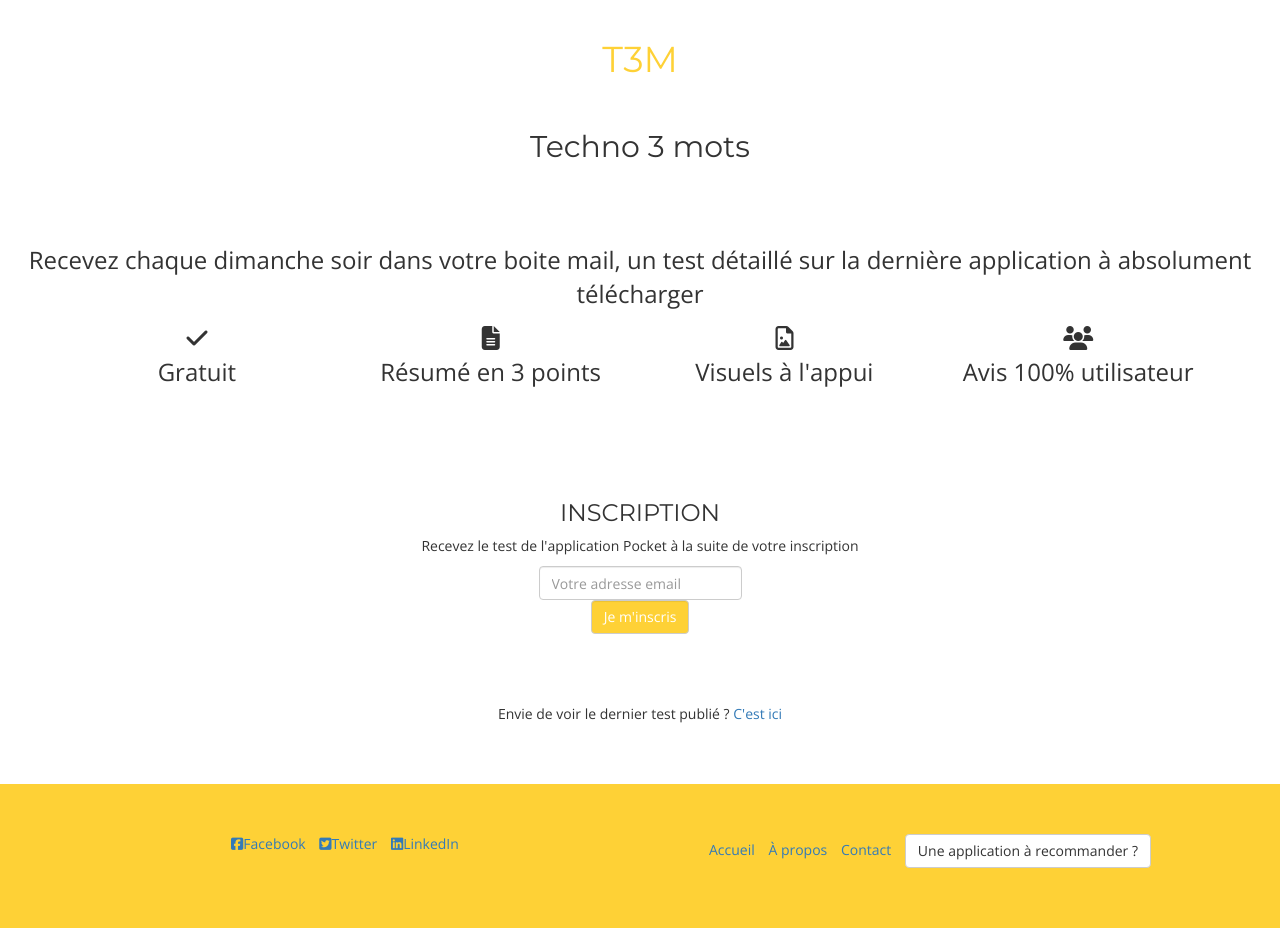
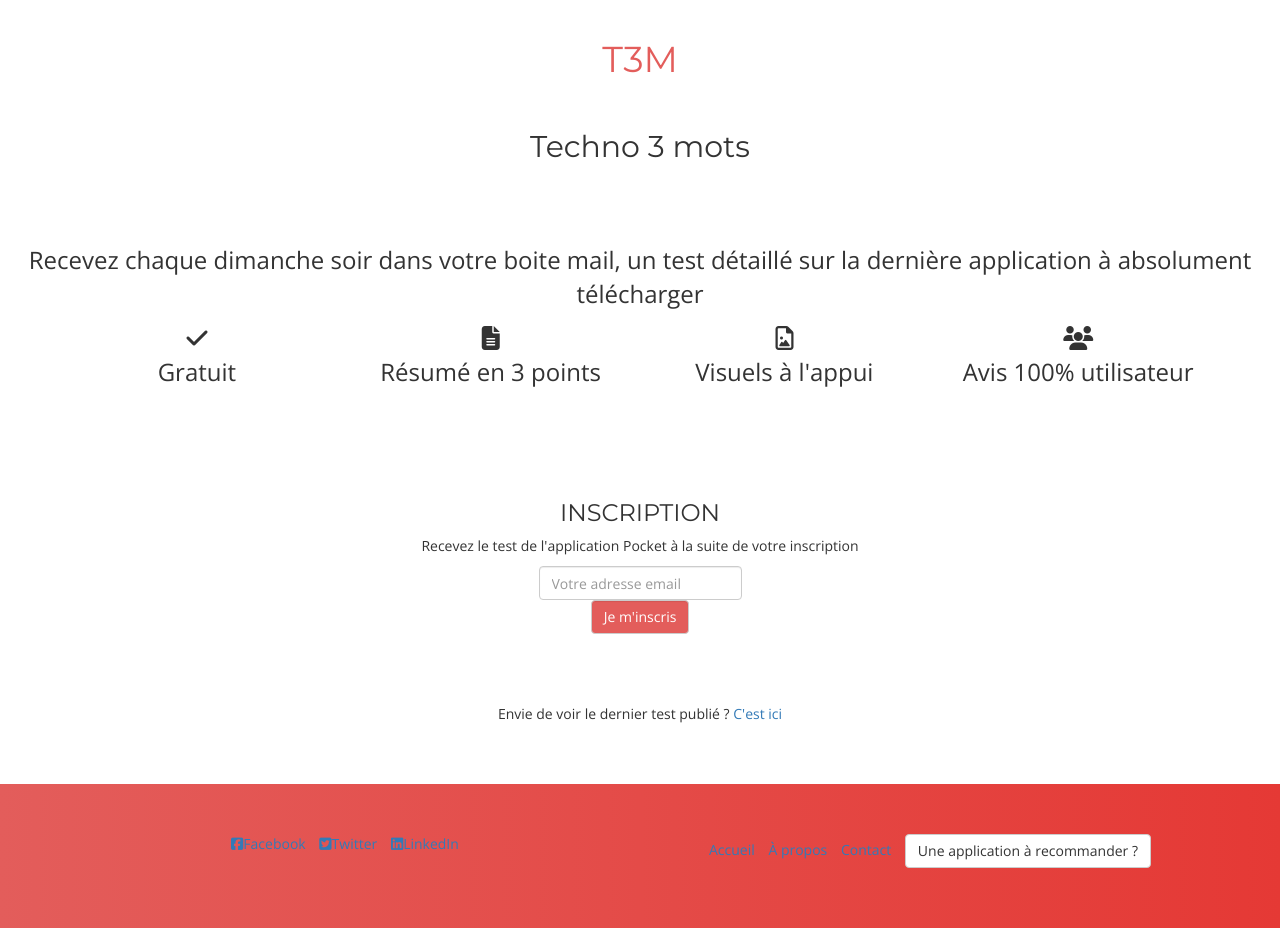
Before and after one commit to floriansavoyen/siteweb, a plain HTML site: page index.html in a window 1280 px wide. Drawn offline with nearby package versions, Linux system fonts and the light colour scheme; a script that the page names is missing.

Commit message:
new color

```diff
--- a/css/style.css
+++ b/css/style.css
@@ -1,5 +1,5 @@
 h1 {
-	color: #fed136;
+	color: #e35d5b;
 	font-family: 'Montserrat', sans-serif;
 }
 
@@ -41,7 +41,13 @@ body {
 #footer {
 	padding-top: 50px;
 	padding-bottom: 50px;
-	background-color: #fed136;
+	background: #FFB75E;
+
+
+background: #e53935; /* fallback for old browsers */
+background: -webkit-linear-gradient(to left, #e53935 , #e35d5b); /* Chrome 10-25, Safari 5.1-6 */
+background: linear-gradient(to left, #e53935 , #e35d5b); /* W3C, IE 10+/ Edge, Firefox 16+, Chrome 26+, Opera 12+, Safari 7+ */
+
 }
 
 #social {
@@ -49,7 +55,7 @@ body {
 }
 
 .button {
-	background-color: #fed136;
+	background-color: #e35d5b;
 	color: white;
 	font-family: 'Open Sans', sans-serif;
 }
--- a/index.html
+++ b/index.html
@@ -90,7 +90,7 @@
 </div>
 <div class="col-xs-12 col-md-6">
 			<ul class="list-inline">
-				<li><a href="index.html" style="text-decoration:none">Accueil</a></li>
+				<li><a href="index.html" style="text-decoration:none color: #CC0000">Accueil</a></li>
 				<li><a href="apropos.html" style="text-decoration:none">À propos</a></li>
 				<li><a href="mailto:florian@techno3mots.com?subject=Un mail pour T3M" style="text-decoration:none">Contact</a></li>
 				<li><button type="button" class="btn btn-default" data-toggle="modal" data-target="#myModal">Une application à recommander ?</button></li>
```
